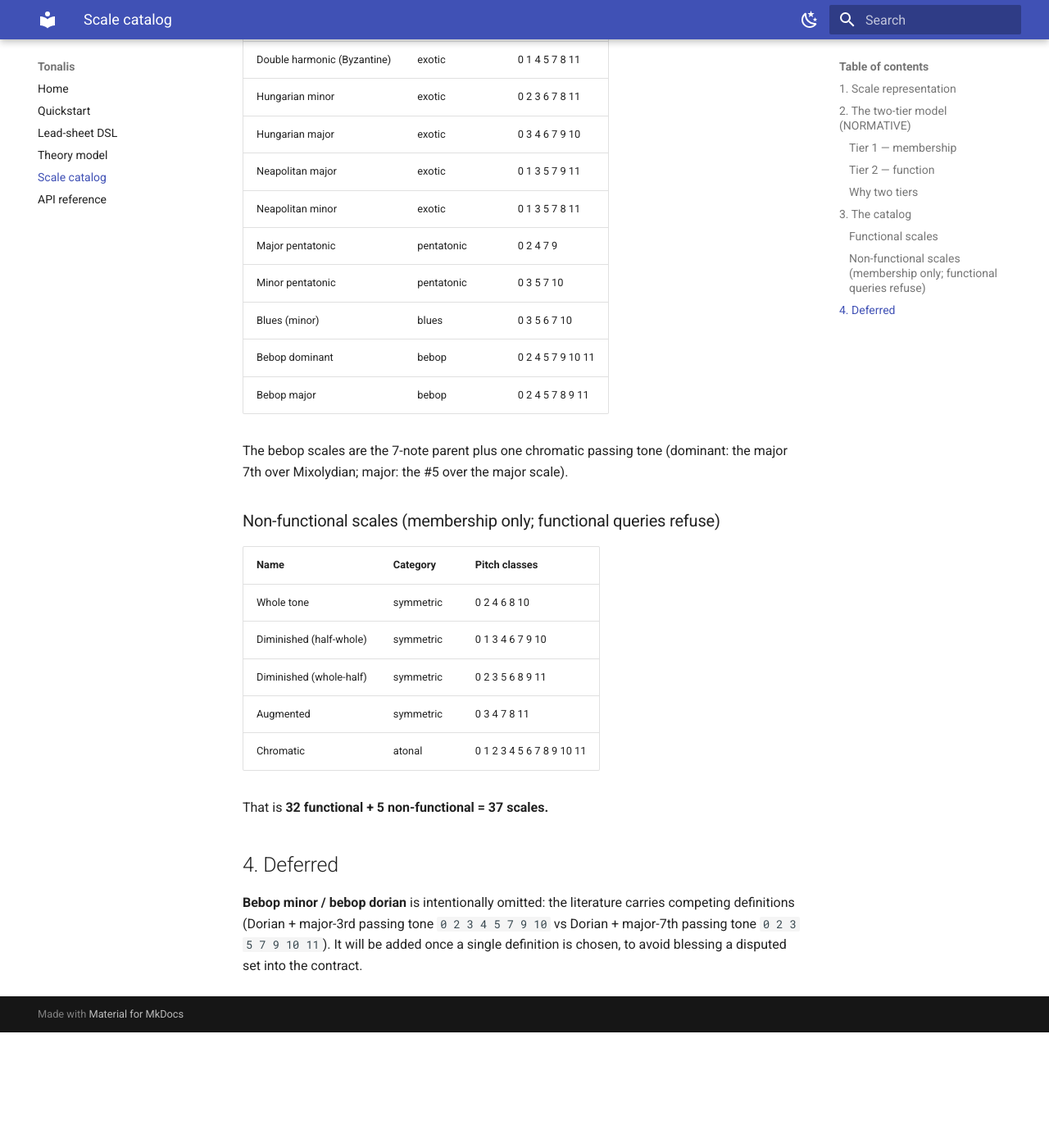
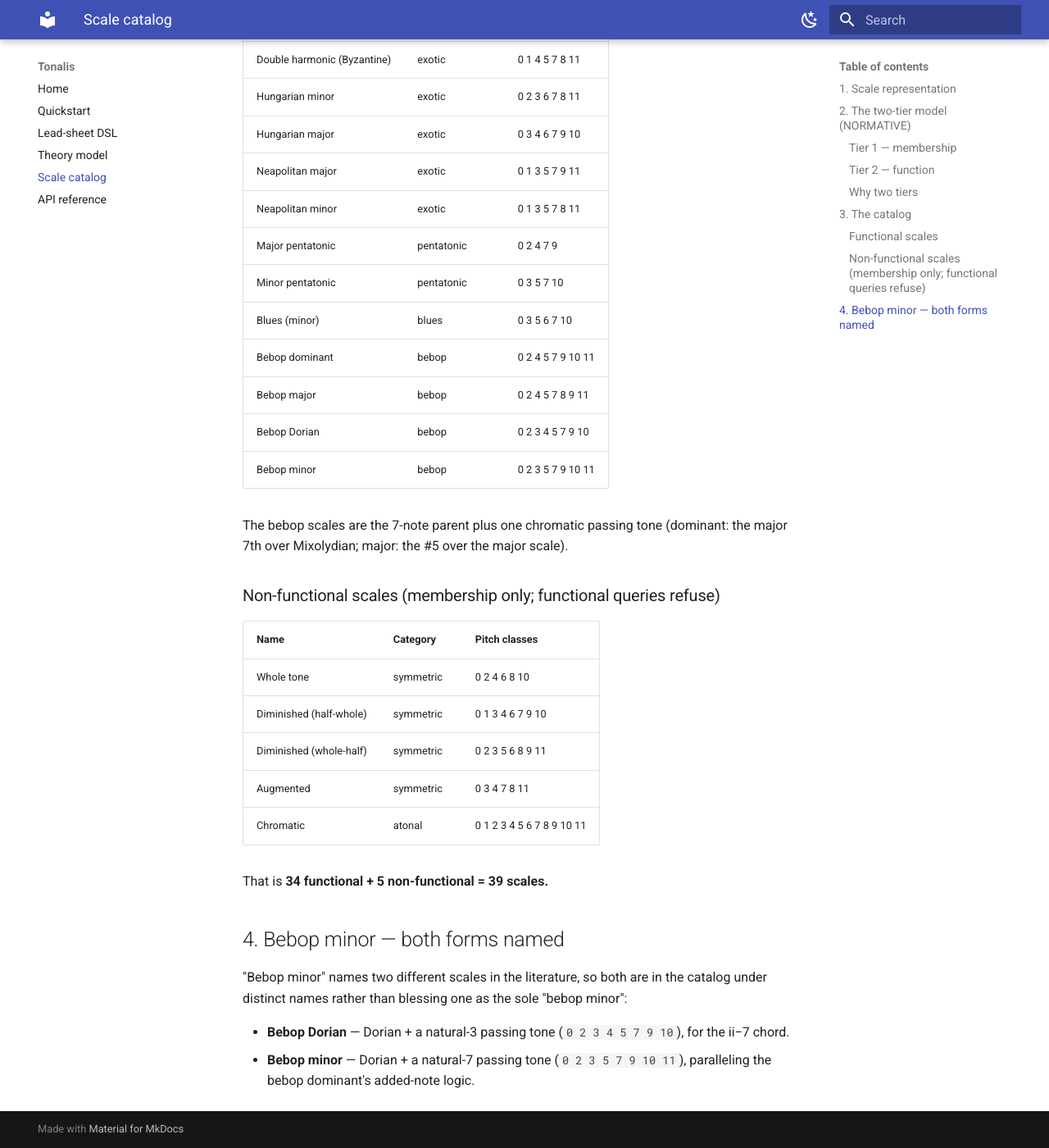
Before and after one commit to drycode/tonalis, an MkDocs documentation site: the page built from docs/scales.md, in a window 1280 px wide and 1400 px high, scrolled down 2791 px. Shown: the whole window at 82% size. Built offline with MkDocs 1.6.1 and Material for MkDocs 9.7.7, drawn with Linux system fonts in a browser that asks for light colours; before the commit the page ends 4050 px from its top, so only the background shows below that.

Commit message:
[music-dsl] DRY-423: add bebop-minor scales (BebopDorian + BebopMinor)
Resolves the DRY-412 deferral (Dan's call: name both forms rather than pick one).
- BebopDorian = Dorian + natural-3 passing tone (0 2 3 4 5 7 9 10), for the ii-7 chord.
- BebopMinor  = Dorian + natural-7 passing tone (0 2 3 5 7 9 10 11), parallels bebop dominant.
Both functional, category 'bebop'. Added to all 3 port catalogs; conformance re-blessed
(scale_value 37->39; frozen count 427->429 in all 3 runners); SPEC-scales.md + docs/scales.md
updated (deferral replaced with the both-forms-named resolution); Rust catalog-size test 37->39.

Validation: python music-dsl 375 + conformance / ts 541 + tsc clean / rust test+clippy /
fuzzer 502x2 (0 div over 39 scales) / mkdocs --strict. (Pre-existing flaky Hypothesis test
test_multi_dimensional_numeric_chord — numeric-chord, unrelated to scales; passes on re-run.)

```diff
--- a/docs/scales.md
+++ b/docs/scales.md
@@ -97,6 +97,8 @@ Pitch classes are semitones above the tonic.
 | Blues (minor) | blues | 0 3 5 6 7 10 |
 | Bebop dominant | bebop | 0 2 4 5 7 9 10 11 |
 | Bebop major | bebop | 0 2 4 5 7 8 9 11 |
+| Bebop Dorian | bebop | 0 2 3 4 5 7 9 10 |
+| Bebop minor | bebop | 0 2 3 5 7 9 10 11 |
 
 The bebop scales are the 7-note parent plus one chromatic passing tone (dominant:
 the major 7th over Mixolydian; major: the #5 over the major scale).
@@ -111,11 +113,12 @@ the major 7th over Mixolydian; major: the #5 over the major scale).
 | Augmented | symmetric | 0 3 4 7 8 11 |
 | Chromatic | atonal | 0 1 2 3 4 5 6 7 8 9 10 11 |
 
-That is **32 functional + 5 non-functional = 37 scales.**
+That is **34 functional + 5 non-functional = 39 scales.**
 
-## 4. Deferred
+## 4. Bebop minor — both forms named
 
-**Bebop minor / bebop dorian** is intentionally omitted: the literature carries
-competing definitions (Dorian + major-3rd passing tone `0 2 3 4 5 7 9 10` vs
-Dorian + major-7th passing tone `0 2 3 5 7 9 10 11`). It will be added once a
-single definition is chosen, to avoid blessing a disputed set into the contract.
+"Bebop minor" names two different scales in the literature, so both are in the
+catalog under distinct names rather than blessing one as the sole "bebop minor":
+
+- **Bebop Dorian** — Dorian + a natural-3 passing tone (`0 2 3 4 5 7 9 10`), for the ii−7 chord.
+- **Bebop minor** — Dorian + a natural-7 passing tone (`0 2 3 5 7 9 10 11`), paralleling the bebop dominant's added-note logic.
```
Also changed, not shown: conformance/music-dsl/SPEC-scales.md (+8 -5 lines), 9 other files.
